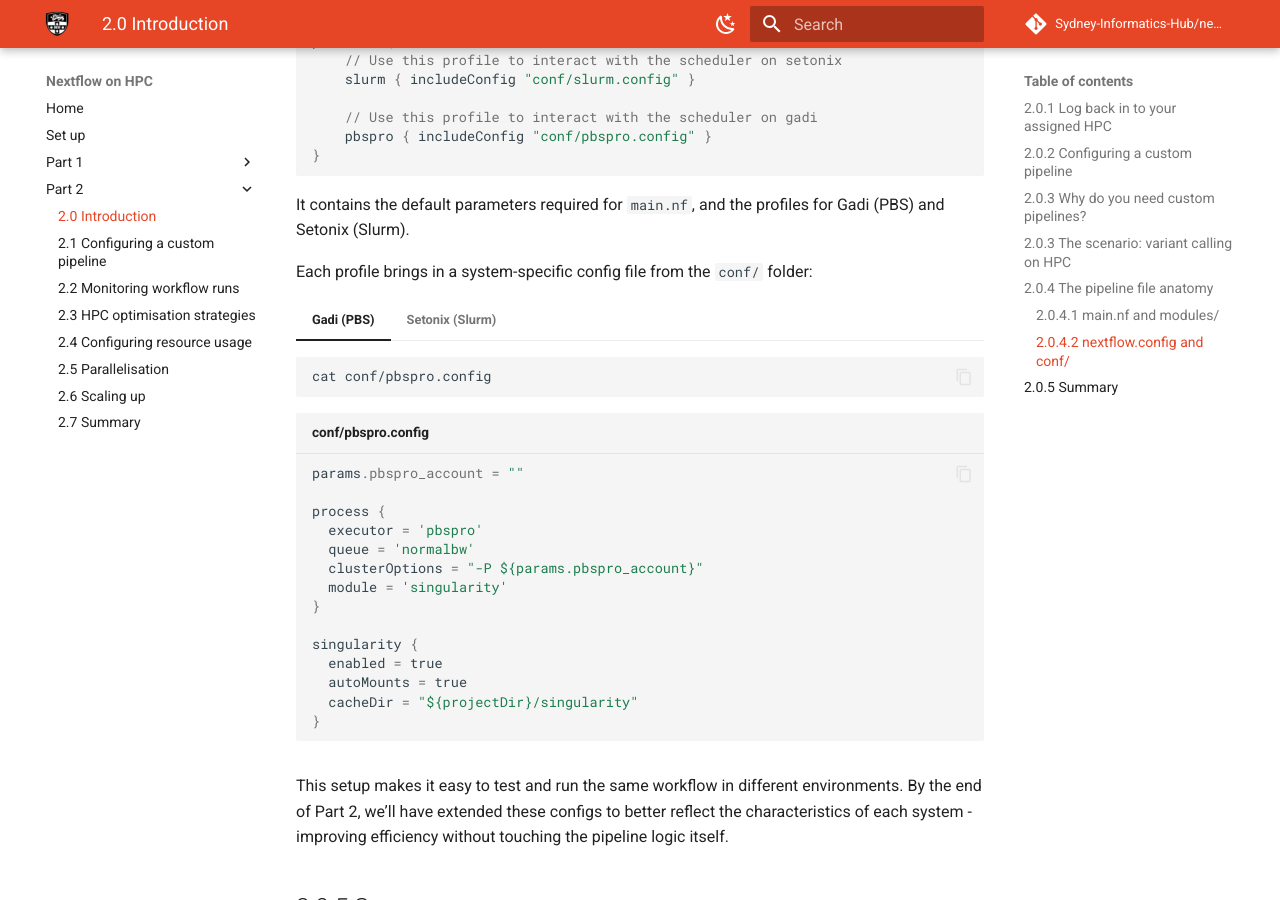
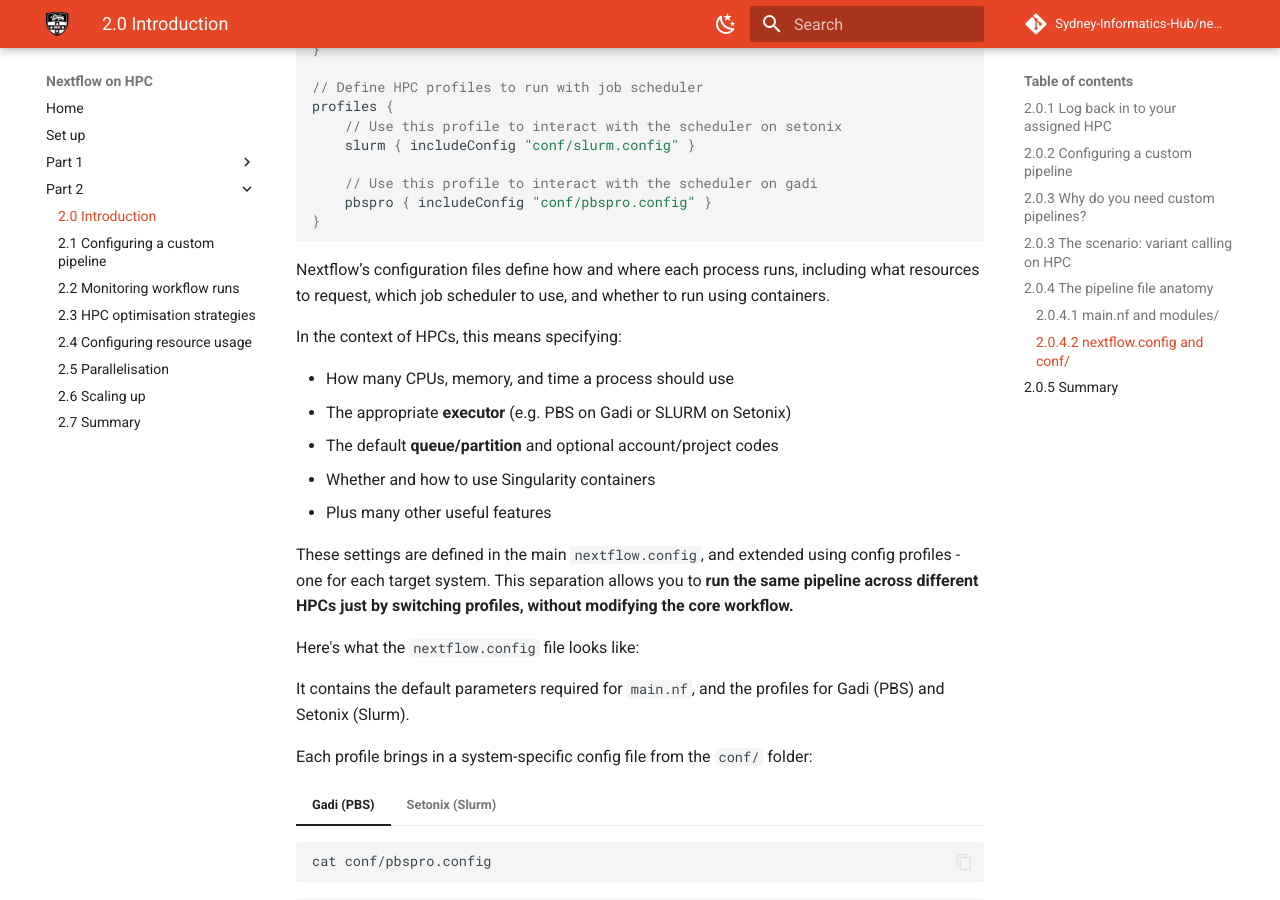
Before and after one commit to Sydney-Informatics-Hub/nextflow-hpc-workshop, an MkDocs documentation site: the page built from docs/part2/20_intro.md, in a window 1280 px wide and 900 px high, scrolled down 6804 px. Built offline with MkDocs 1.6.1 and Material for MkDocs 9.7.7, drawn with Linux system fonts in a browser that asks for light colours; comment, search, counter and statistics services are not loaded; some of the changed text lies outside the part shown.

````diff
--- a/docs/part2/20_intro.md
+++ b/docs/part2/20_intro.md
@@ -221,10 +221,11 @@ workflow {
 ```
 
 We have used:
-- `include { process } from './modules/process-name'` to pull in processes from `modules/`
-- Input channels (e.g. `reads`, `bwa_index`, `ref`) to define how data moves between processes
-- Channel operators (e.g. `.map()`, `.groupTuple()`, `.mix()`, `.collect()`) to transform and combine data streams dynamically
-- Parameterised inputs (e.g. `params.ref_fasta`, `params.samplesheet`) so the workflow can be reused on different datasets without having to edit the code
+
+* `include { process } from './modules/process-name'` to pull in processes from `modules/`
+* Input channels (e.g. `reads`, `bwa_index`, `ref`) to define how data moves between processes
+* Channel operators (e.g. `.map()`, `.groupTuple()`, `.mix()`, `.collect()`) to transform and combine data streams dynamically
+* Parameterised inputs (e.g. `params.ref_fasta`, `params.samplesheet`) so the workflow can be reused on different datasets without having to edit the code
 
 This structure makes it easier to swap in alternative tools and processes, especially later when working with scatter-gather patterns - all without cluttering `main.nf` or compromising reproducibility.
 
@@ -259,6 +260,20 @@ profiles {
     pbspro { includeConfig "conf/pbspro.config" }
 }
 ```
+
+Nextflow’s configuration files define how and where each process runs, including what resources to request, which job scheduler to use, and whether to run using containers.
+
+In the context of HPCs, this means specifying:
+
+- How many CPUs, memory, and time a process should use
+- The appropriate **executor** (e.g. PBS on Gadi or SLURM on Setonix)
+- The default **queue/partition** and optional account/project codes
+- Whether and how to use Singularity containers
+- Plus many other useful features
+
+These settings are defined in the main `nextflow.config`, and extended using config profiles - one for each target system. This separation allows you to **run the same pipeline across different HPCs just by switching profiles, without modifying the core workflow.**
+
+Here's what the `nextflow.config` file looks like:
 
 It contains the default parameters required for `main.nf`, and the profiles for Gadi (PBS) and Setonix (Slurm).
 
````
